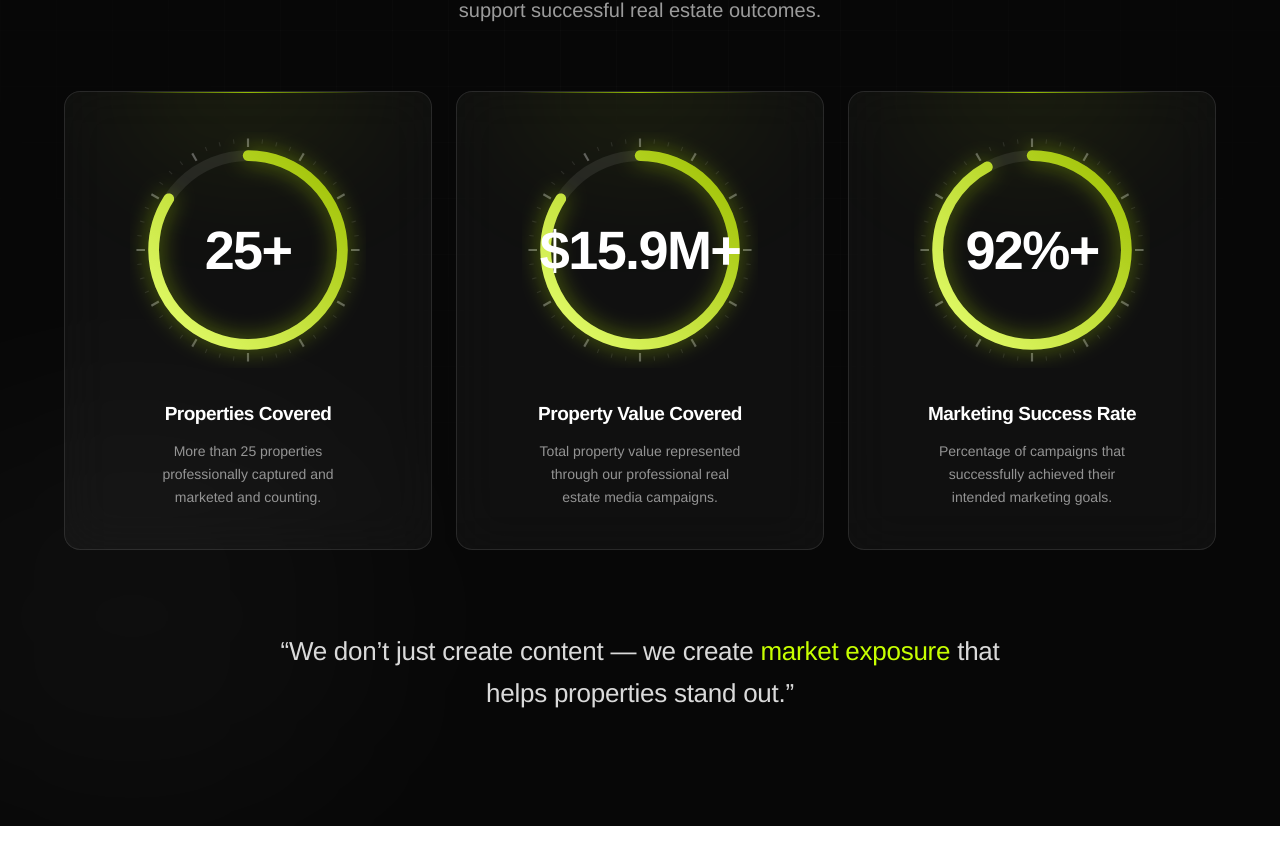
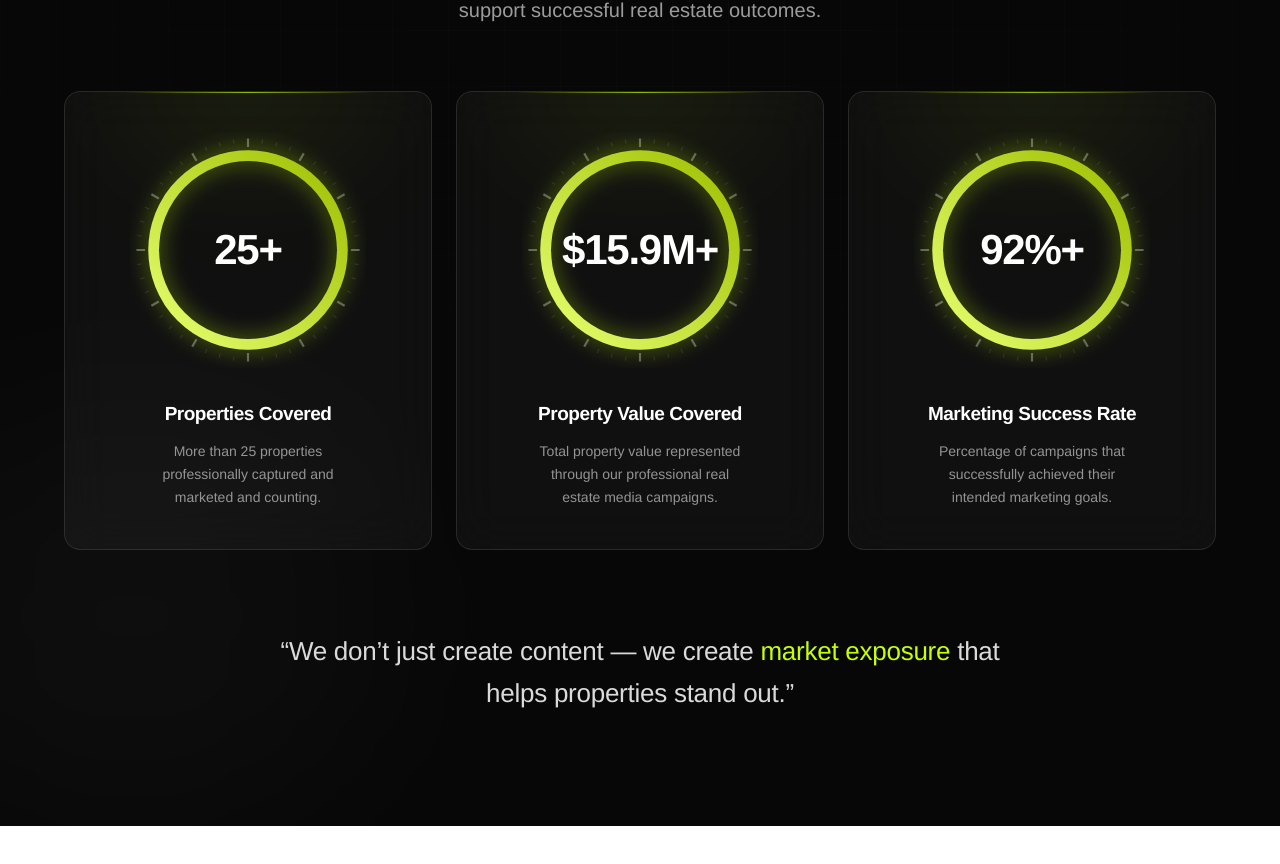
Before and after one commit to Imtiaj007zee/Luxentra-Media-, a React (Vite) app: page / in a window 1280 px wide. Shown: the part 874-1738 px from the top of the page. Built offline with nearby package versions, Linux system fonts and the light colour scheme.

Commit message:
Full 100% gauge rings; numbers sized to fit inside circles

```diff
--- a/src/react-app/pages/Home.tsx
+++ b/src/react-app/pages/Home.tsx
@@ -116,7 +116,7 @@ const IMPACT_METRICS = [
     decimals: 0,
     prefix: "",
     suffix: "+",
-    ring: 84,
+    ring: 100,
     label: "Properties Covered",
     desc: "More than 25 properties professionally captured and marketed and counting.",
   },
@@ -126,7 +126,7 @@ const IMPACT_METRICS = [
     decimals: 1,
     prefix: "$",
     suffix: "M+",
-    ring: 84,
+    ring: 100,
     label: "Property Value Covered",
     desc: "Total property value represented through our professional real estate media campaigns.",
   },
@@ -136,7 +136,7 @@ const IMPACT_METRICS = [
     decimals: 0,
     prefix: "",
     suffix: "%+",
-    ring: 92,
+    ring: 100,
     label: "Marketing Success Rate",
     desc: "Percentage of campaigns that successfully achieved their intended marketing goals.",
   },
@@ -214,7 +214,7 @@ function ImpactGauge({
           fill="none"
           stroke={`url(#gauge-grad-${id})`}
           strokeWidth="10"
-          strokeLinecap="round"
+          strokeLinecap="butt"
           strokeDasharray={C}
           strokeDashoffset={started ? C * (1 - percent / 100) : C}
           className="gauge-arc"
@@ -249,7 +249,7 @@ function ImpactCard({
       <div className="absolute top-0 left-1/2 -translate-x-1/2 w-2/3 h-px bg-gradient-to-r from-transparent via-[#c7ff00]/70 to-transparent" />
       <div className="absolute -top-20 left-1/2 -translate-x-1/2 w-64 h-40 bg-[#c7ff00]/[0.06] blur-[60px] rounded-full pointer-events-none" />
       <ImpactGauge id={metric.id} percent={metric.ring} started={started}>
-        <p className="text-[46px] md:text-[54px] font-bold tracking-[-0.03em] leading-none text-white tabular-nums">
+        <p className="text-[36px] md:text-[42px] font-bold tracking-[-0.03em] leading-none text-white tabular-nums whitespace-nowrap">
           {metric.prefix}
           {display}
           {metric.suffix}
```
